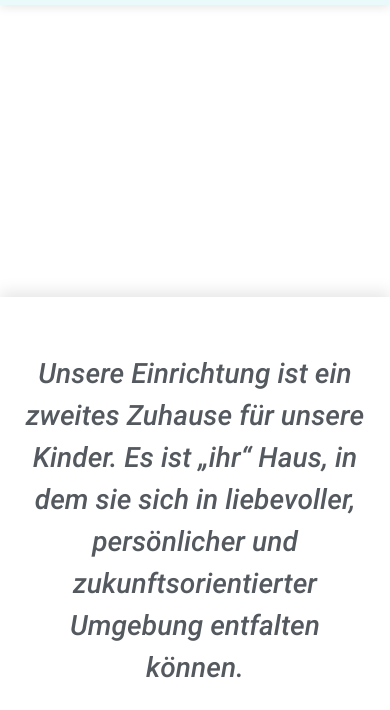
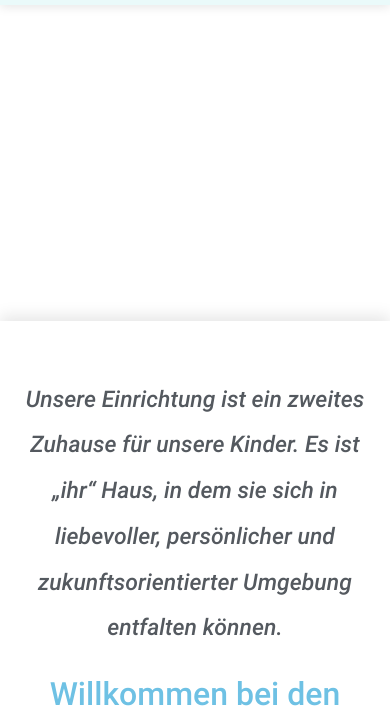
Before and after one commit to PerlacherStrolche/perlacherstrolche.github.io, a website built with Vite: page index.html in a window 390 px wide. Shown: the part 111-821 px from the top of the page. Built offline with nearby package versions, Linux system fonts and the light colour scheme; a script that the page names is missing.

Commit message:
feature: side margin

```diff
--- a/src/css/styles.css
+++ b/src/css/styles.css
@@ -180,6 +180,9 @@ ol {
 }
 
 .section {
+    margin-left: 100px;
+    margin-right: 100px;
+
     z-index: 10;
     padding: var(--spacing-lg) 0;
     position: relative;
@@ -400,8 +403,6 @@ ol {
 .home-section {
     padding-top: var(--spacing-lg);
     background-color: #fff;
-    /*border-top-left-radius: 15px;*/
-    /*border-top-right-radius: 15px;*/
     box-shadow: 0 -5px 15px rgba(0, 0, 0, 0.1);
 }
 
@@ -410,19 +411,16 @@ ol {
     width: 100%;
     overflow: hidden;
     position: relative;
-    /*margin-bottom: var(--spacing-lg);*/
     z-index: 1;
     height: 80vh;
-    /*margin-top: 100px; !* Space for header *!*/
 }
 
 .carousel {
     position: fixed;
     width: 100%;
     height: 80vh;
-    /*top: 100px; !* Position below header *!*/
     left: 0;
-    z-index: -1; /* Place behind content */
+    z-index: -1;
 }
 
 .carousel-track-container {
@@ -536,7 +534,8 @@ ol {
 .welcome-text h2 {
     color: var(--secondary-color);
     margin-bottom: var(--spacing-md);
-    line-height: 1.5;
+    font-size: 1.43rem;
+    line-height: 2;
 }
 
 .welcome-text h1 {
@@ -1261,6 +1260,10 @@ ol {
         flex-wrap: wrap;
     }
 
+    .section {
+        margin: var(--spacing-md) 0;
+    }
+
     .site-title h2 {
         font-size: 1.2rem;
     }
```
